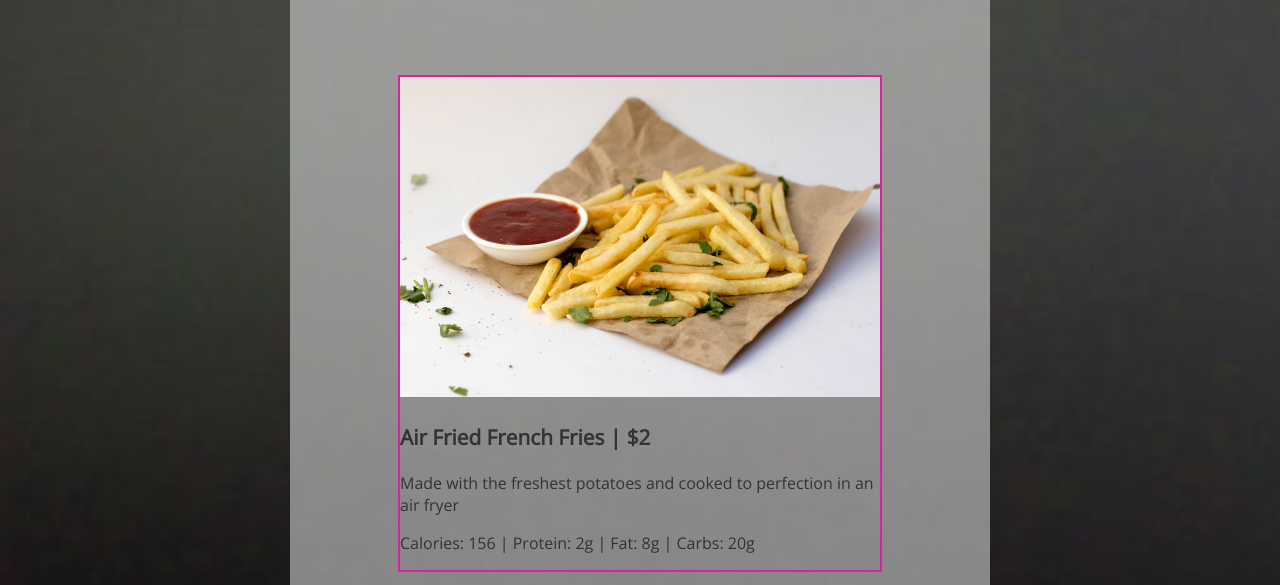
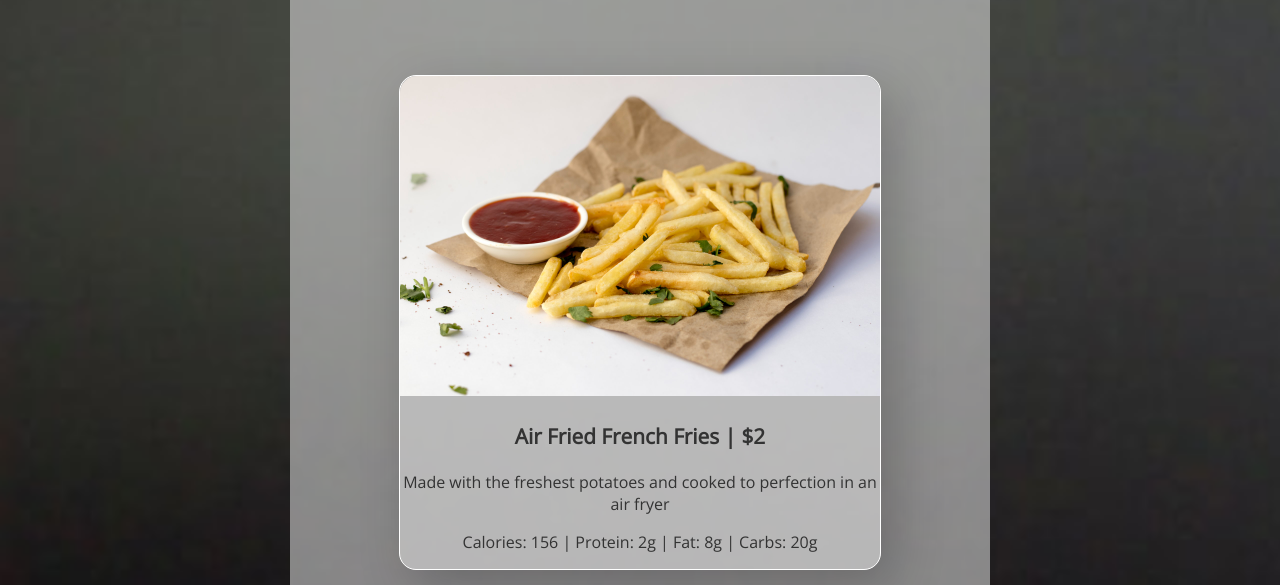
Before and after one commit to Yahyaabbakar92/restaurant-page, a plain HTML site: page index.html in a window 1280 px wide. Both pictures are taken after a click on the item "Menu". Shown: the part 215-800 px from the top of the page. Drawn offline with nearby package versions, Linux system fonts and the light colour scheme; files whose address does not match are found by name; a web font is replaced by a local one.

Commit message:
finished styling menu.js

```diff
--- a/style.css
+++ b/style.css
@@ -10,6 +10,16 @@ body {
 	font-family: 'Aboreto', cursive;
 	min-height: 100vh;
 	background-color: rgb(61, 64, 59);
+}
+
+#content {
+	min-height: 100vh;
+	min-height: 100dvh;
+	display: grid;
+	grid-template-rows:
+		auto
+		1fr
+		auto;
 }
 
 header {
@@ -204,12 +214,20 @@ header {
 
 .menu-item {
 	max-width: 480px;
-	border: #d6249f solid 2px;
 	margin: 60px auto;
+	background: rgba(217, 217, 217, 0.58);
+	border: 1px solid white;
+	box-shadow: 12px 17px 51px rgba(0, 0, 0, 0.22);
+	border-radius: 17px;
+	text-align: center;
+	cursor: pointer;
+	transition: all 0.5s;
 }
 
 .menu-img {
 	width: 480px;
+	border-top-left-radius: 17px;
+	border-top-right-radius: 17px;
 }
 
 .menu-item-title {
```
